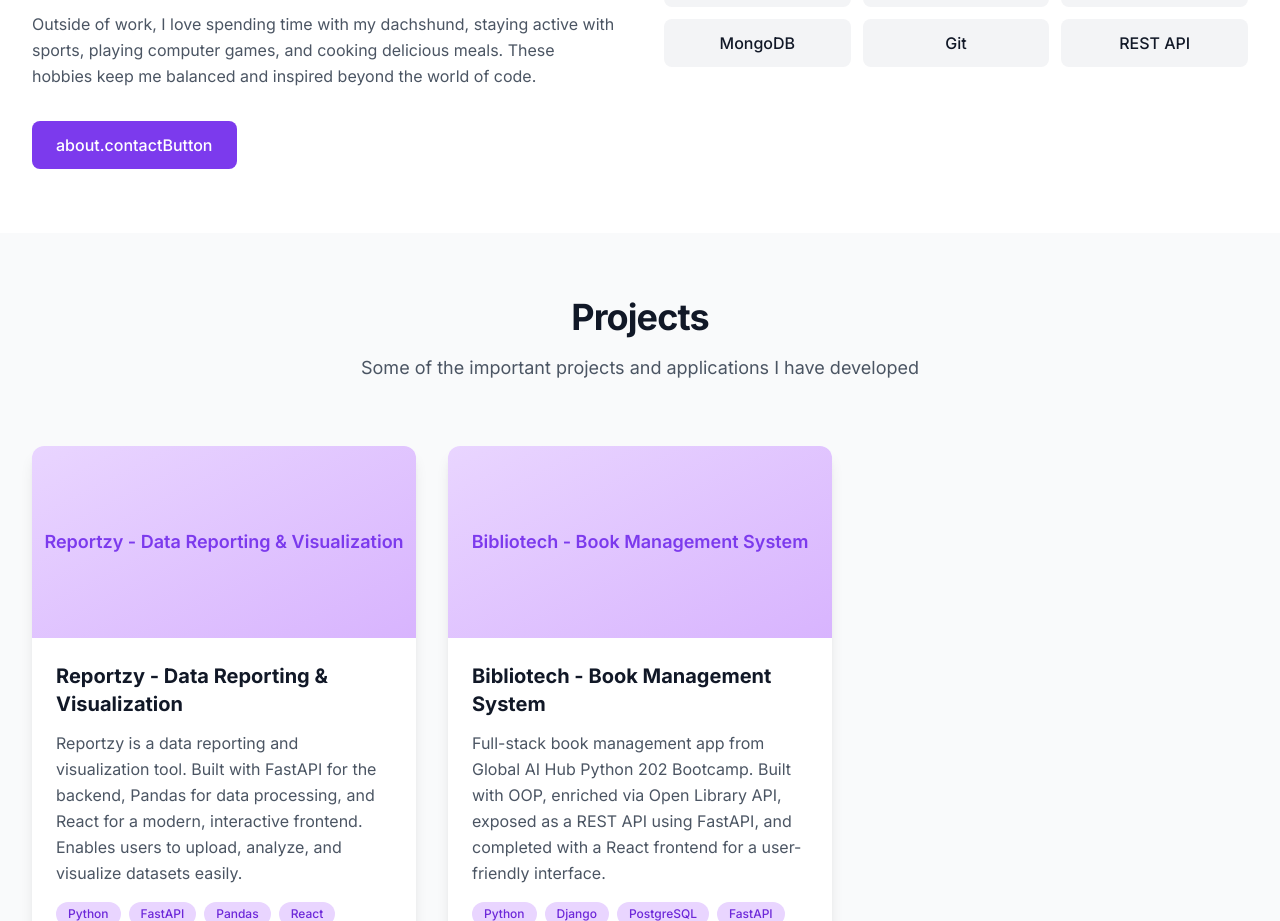
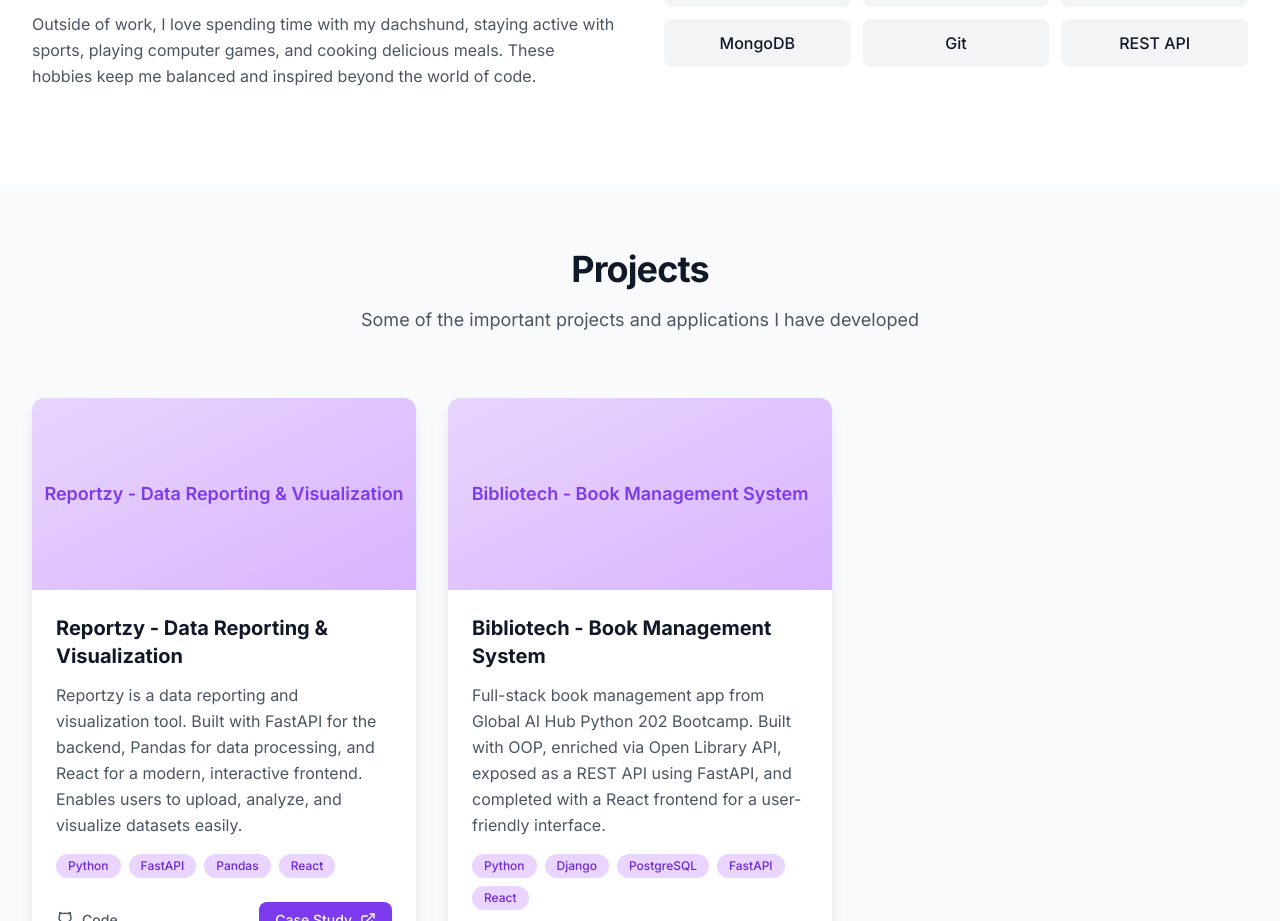
Before and after one commit to zeynepsalmaz/Zeynep-Portfolio, a Next.js app in the folder apps/site/: page /en in a window 1280 px wide. Shown: the part 1260-2181 px from the top of the page. Built offline with nearby package versions, Linux system fonts and the light colour scheme.

Commit message:
✨ Remove contact button from About section

```diff
--- a/apps/site/components/About.tsx
+++ b/apps/site/components/About.tsx
@@ -46,9 +46,6 @@ export default function About() {
                 dangerouslySetInnerHTML={{ __html: t('paragraph2') }}
               />
             </div>
-            <a href="#contact" className="btn-primary">
-              {t('contactButton')}
-            </a>
           </motion.div>
 
           {/* Skills */}
```
